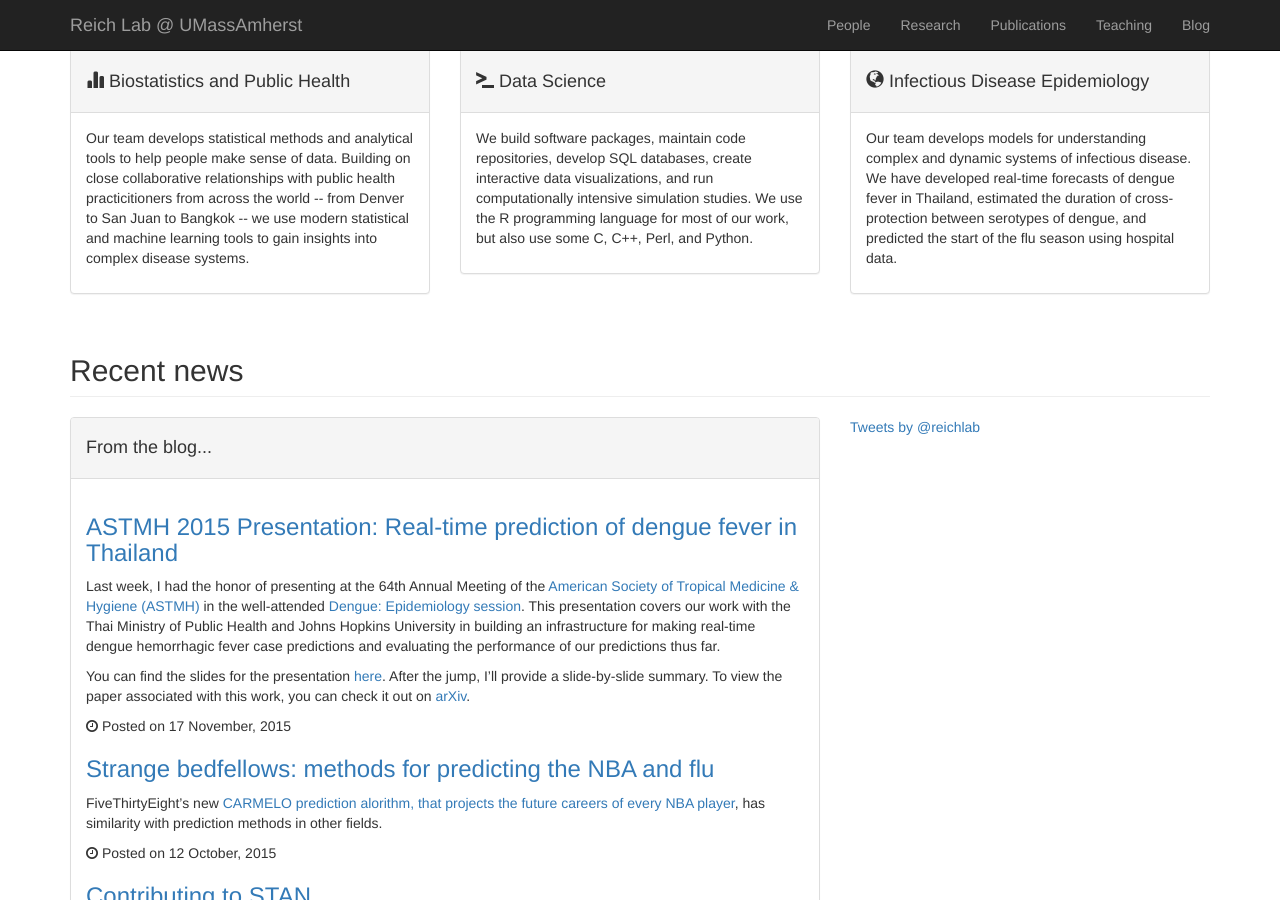
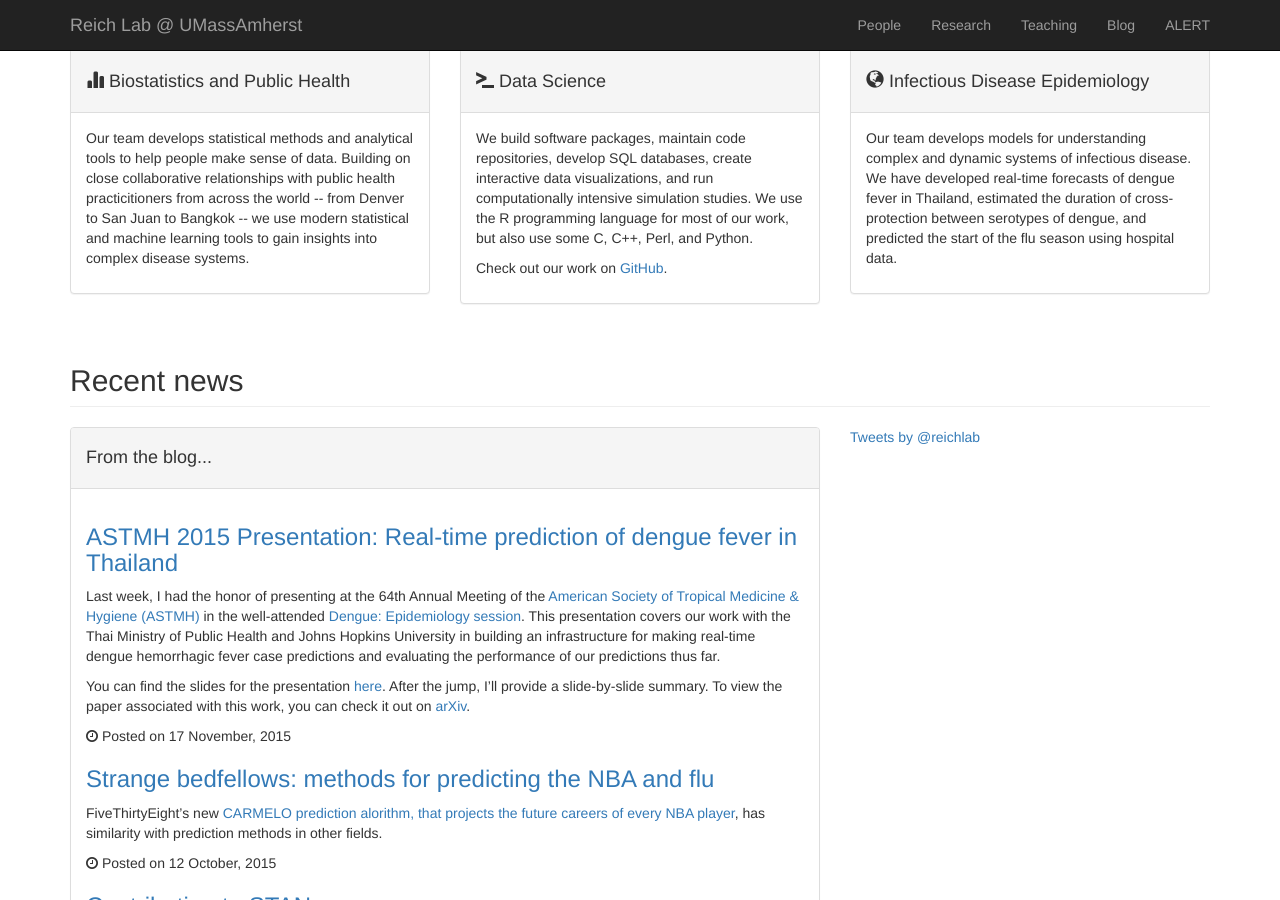
Before and after one commit to reichlab/reichlab.github.io, a Jekyll site: the page built from index.html, in a window 1280 px wide and 900 px high, scrolled down 409 px. Built offline with Jekyll 4.4.1, drawn with Linux system fonts in a browser that asks for light colours; the list of posts is cut into pages by our own code; comment, search, counter and statistics services are not loaded.

Commit message:
swap publications page and ALERT on the main site. also add github link to front page.

```diff
--- a/_includes/header.html
+++ b/_includes/header.html
@@ -55,13 +55,13 @@
                         <a href="{{ site.baseurl }}/research.html">Research</a>
                     </li>
                     <li>
-                        <a href="{{ site.baseurl }}/publications.html">Publications</a>
-                    </li>
-                    <li>
                         <a href="{{ site.baseurl }}/teaching.html">Teaching</a>
                     </li>
                     <li>
                         <a href="{{ site.baseurl }}/blog.html">Blog</a>
+                    </li>
+                    <li>
+                        <a href="{{ site.baseurl }}/alert.html">ALERT</a>
                     </li>
 
                 </ul>
--- a/index.html
+++ b/index.html
@@ -79,7 +79,7 @@ layout: default
                     </div>
                     <div class="panel-body">
                         <p>We build software packages, maintain code repositories, develop SQL databases, create interactive data visualizations, and run computationally intensive simulation studies. We use the R programming language for most of our work, but also use some C, C++, Perl, and Python.  </p>
-                        <!-- <a href="#" class="btn btn-default">Learn More</a> -->
+                        <p>Check out our work on <a href="https://github.com/reichlab">GitHub</a>.</p>
                     </div>
                 </div>
             </div>
```
